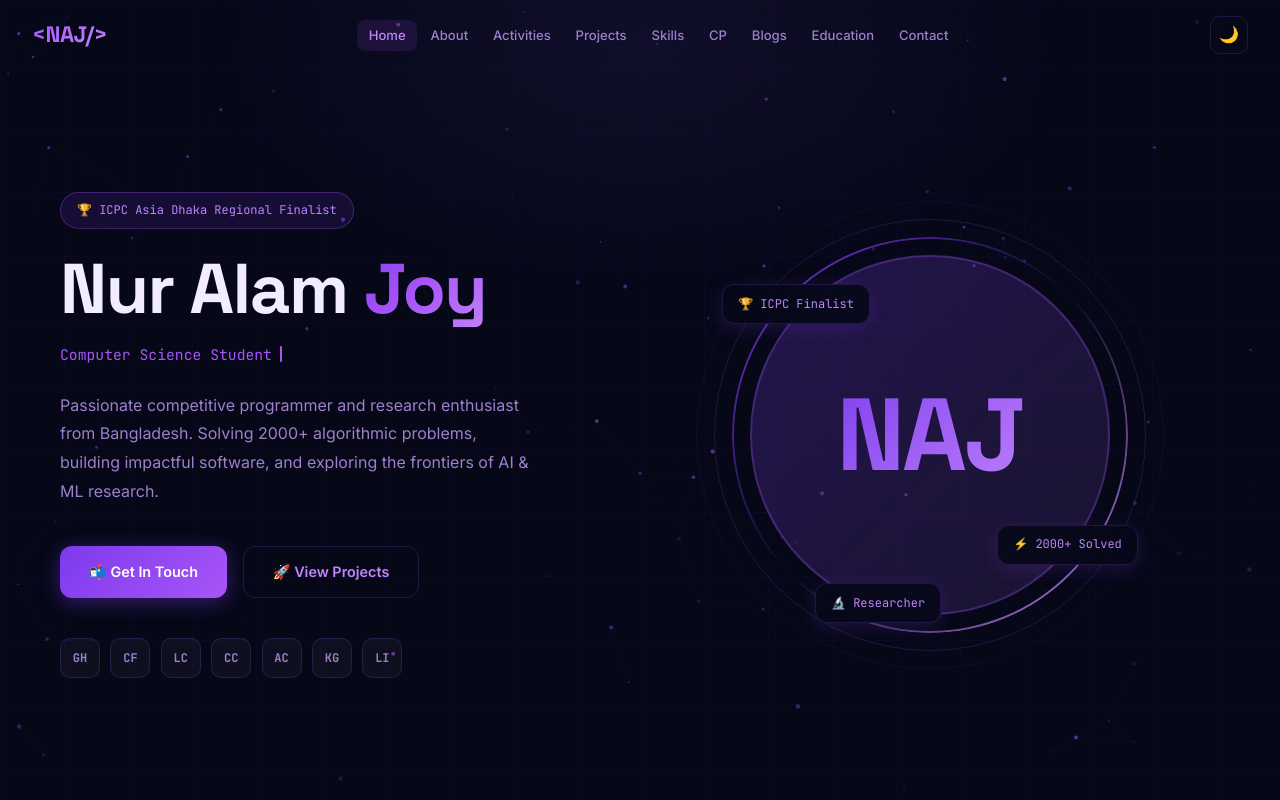
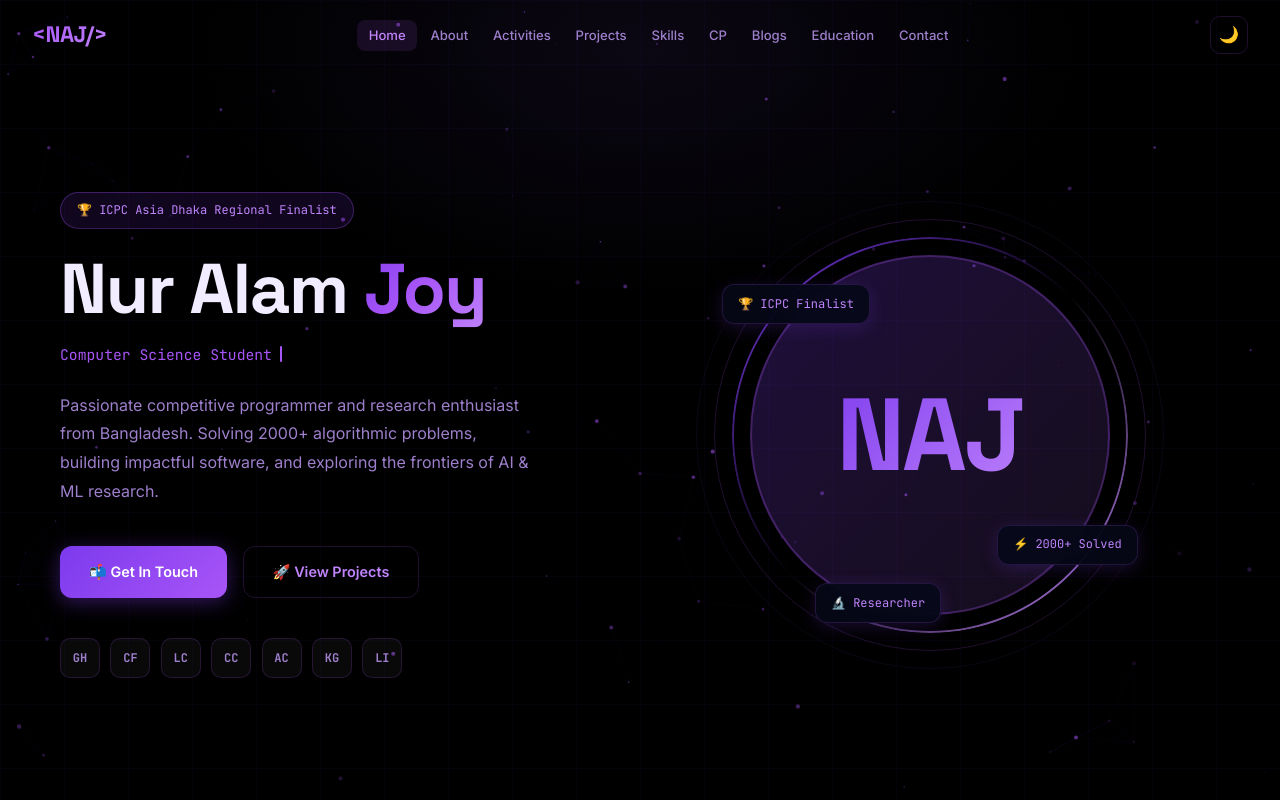
Before and after one commit to nuralamjoy/my_portfolio, a React (Vite) app: page / in a window 1280 px wide. Shown: the top 800 px of the page. Built offline with nearby package versions, Linux system fonts and the light colour scheme.

Commit message:
fix body color

```diff
--- a/src/components/BodyBackground/Background.css
+++ b/src/components/BodyBackground/Background.css
@@ -16,13 +16,13 @@
    ========================================================================= */
 
 :root {
-  --c-bg: #0E0B1A;
+  --c-bg: #060310;
   --c-violet: #7c3aed;
   --c-magenta: #d946ef;
   --c-cyan: #22d3ee;
   --c-blue: #3b82f6;
 }
-
+/* --c-bg: #0E0B1A; */
 /* -------------------------------------------------------------------------
    ROOT CONTAINER
    Fixed, full-viewport, behind all page content, never intercepts input.
@@ -33,8 +33,9 @@
   width: 100vw;
   height: 100vh;
   overflow: hidden;
-  background: var(--c-bg);
-  z-index: -1111111;
+  /* background: var(--c-bg); */
+  background-color: #d946ef;
+  z-index: -111111111;
   pointer-events: none;
   isolation: isolate; /* keeps blend-modes contained to this layer */
 }
--- a/src/index.css
+++ b/src/index.css
@@ -3,7 +3,8 @@
 
 /* ===================== CSS VARIABLES ===================== */
 :root {
-  --bg: #060818;
+  /* --bg: #060818; */
+  --bg: #000000;
   --bg2: #0b0d1f;
   --bg3: #10122a;
   --card: rgba(255, 255, 255, 0.035);
```
